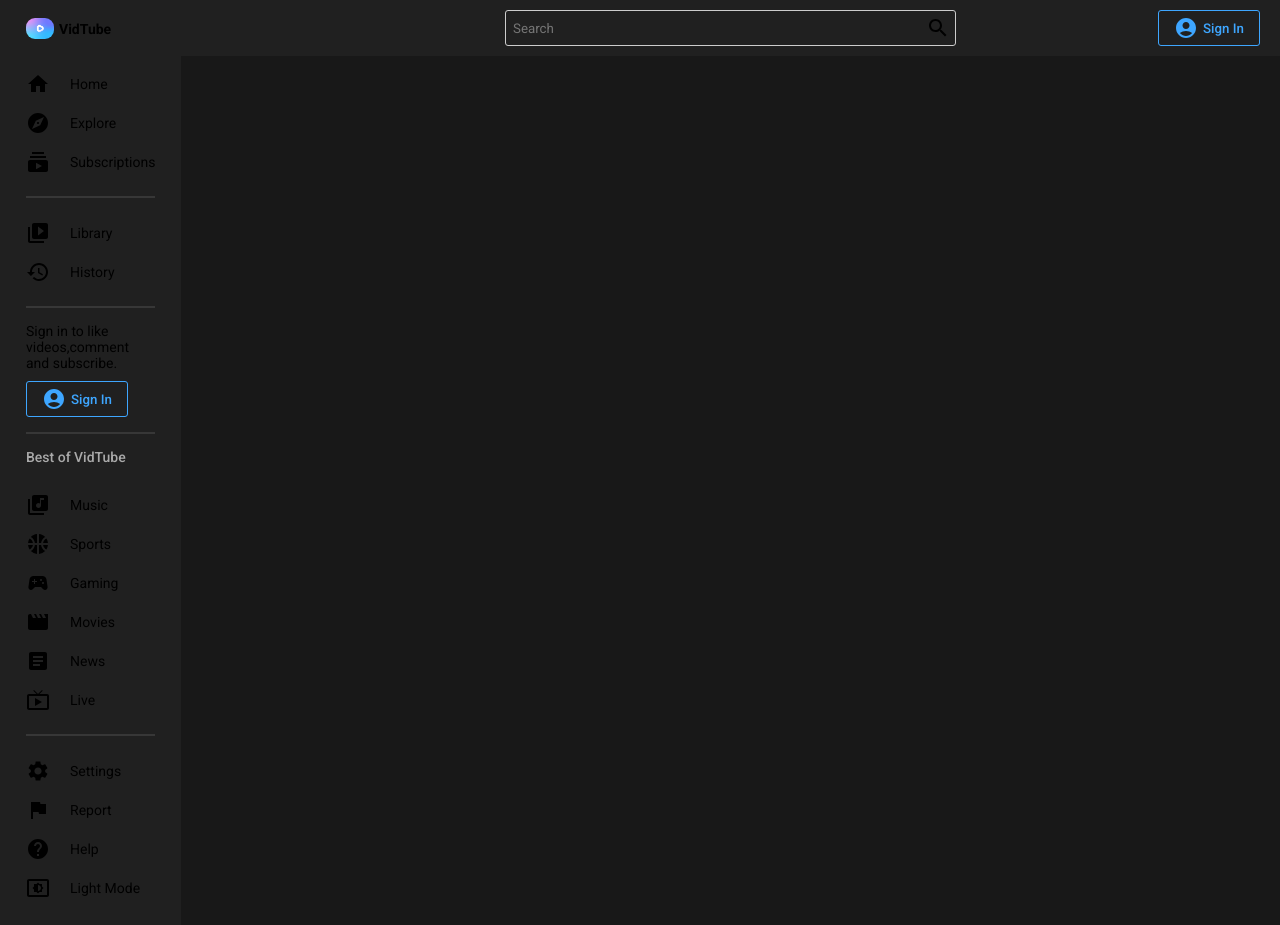
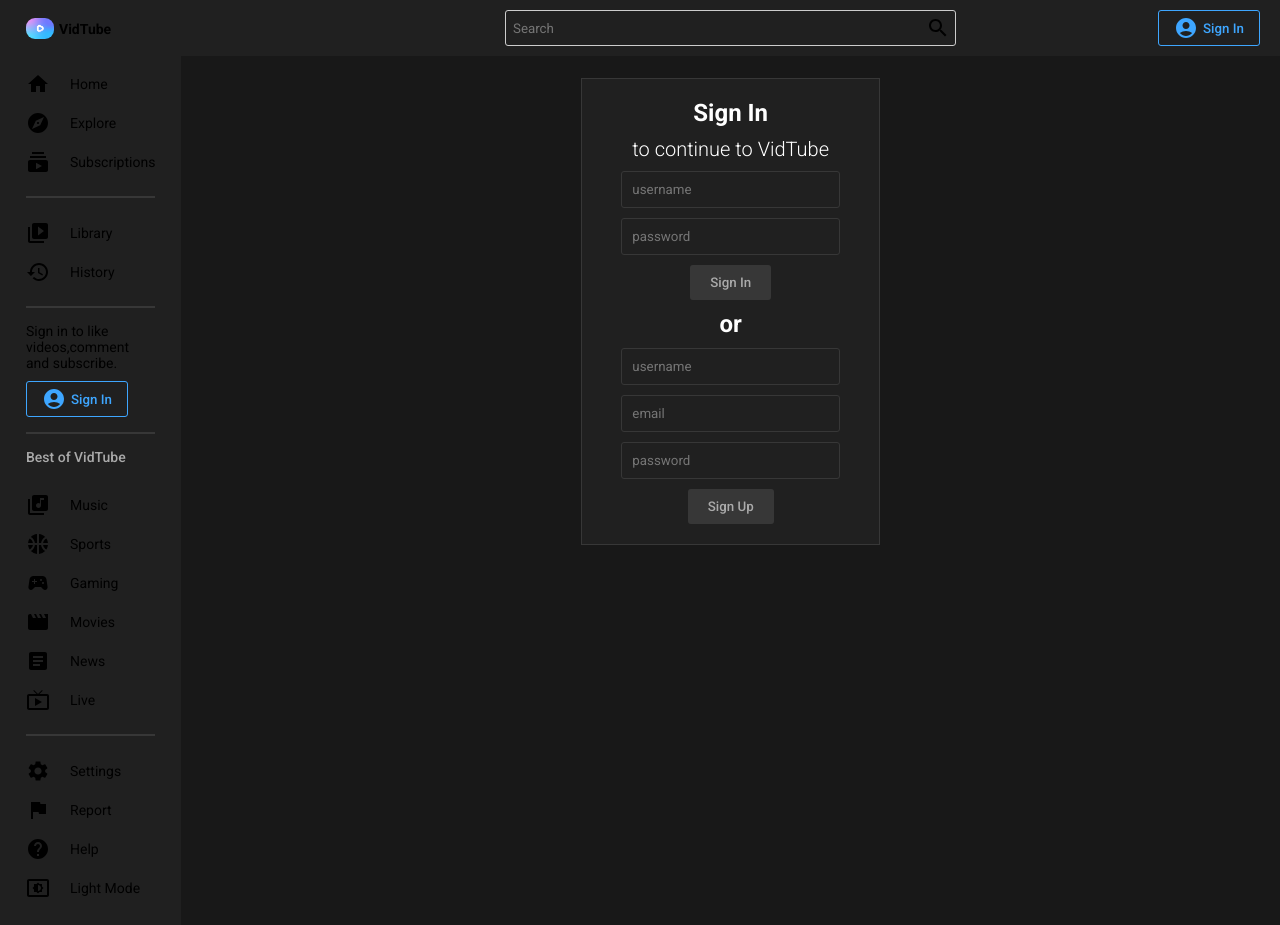
Before and after one commit to namitmalasi/vidtube, a React (Create React App) app: page /signin in a window 1280 px wide. Built offline with nearby package versions, Linux system fonts and the light colour scheme.

Commit message:
created the sign in page

```diff
--- a/src/App.js
+++ b/src/App.js
@@ -6,6 +6,7 @@
 import { BrowserRouter, Routes, Route } from "react-router-dom";
 import Home from "./pages/Home";
 import Video from "./pages/Video";
+import SignIn from "./pages/SignIn";
 
 const Container = styled.div`
   display: flex;
@@ -32,6 +33,8 @@
               <Routes>
                 <Route path="/">
                   <Route index element={<Home />} />
+                  <Route path="signin" element={<SignIn />} />
+
                   <Route path="video">
                     <Route path=":id" element={<Video />} />
                   </Route>
--- a/src/components/Menu.js
+++ b/src/components/Menu.js
@@ -121,10 +121,12 @@
 
         <Login>
           Sign in to like videos,comment and subscribe.
-          <Button>
-            <AccountCircleIcon />
-            Sign In
-          </Button>
+          <Link to="signin" style={{ textDecoration: "none" }}>
+            <Button>
+              <AccountCircleIcon />
+              Sign In
+            </Button>
+          </Link>
         </Login>
         <Hr />
         <Title>Best of VidTube</Title>
--- a/src/components/Navbar.js
+++ b/src/components/Navbar.js
@@ -2,6 +2,7 @@
 import styled from "styled-components";
 import AccountCircleIcon from "@mui/icons-material/AccountCircle";
 import { SearchOutlined } from "@mui/icons-material";
+import { Link } from "react-router-dom";
 
 const Container = styled.div`
   position: sticky;
@@ -55,10 +56,12 @@
           <Input placeholder="Search" />
           <SearchOutlined />
         </Search>
-        <Button>
-          <AccountCircleIcon />
-          Sign In
-        </Button>
+        <Link to="signin" style={{ textDecoration: "none" }}>
+          <Button>
+            <AccountCircleIcon />
+            Sign In
+          </Button>
+        </Link>
       </Wrapper>
     </Container>
   );
--- /dev/null
+++ b/src/pages/SignIn.js
@@ -0,0 +1,67 @@
+import React from "react";
+import styled from "styled-components";
+
+const Container = styled.div`
+  height: calc(100vh-56px);
+  display: flex;
+  align-items: center;
+  justify-content: center;
+  color: ${({ theme }) => theme.text};
+`;
+
+const Wrapper = styled.div`
+  height: calc(100vh-56px);
+  display: flex;
+  align-items: center;
+  flex-direction: column;
+  background-color: ${({ theme }) => theme.bgLighter};
+  border: 1px solid ${({ theme }) => theme.soft};
+  padding: 20px 50px;
+  gap: 10px;
+`;
+
+const Title = styled.h1`
+  font-size: 24px;
+`;
+const SubTitle = styled.h2`
+  font-size: 20px;
+  font-weight: 300;
+`;
+const Input = styled.input`
+  border: 1px solid ${({ theme }) => theme.soft};
+  border-radius: 3px;
+  padding: 10px;
+  background-color: transparent;
+  width: 100%;
+`;
+const Button = styled.button`
+  border-radius: 3px;
+  border: none;
+  padding: 10px 20px;
+  font-weight: 500;
+  cursor: pointer;
+  background-color: ${({ theme }) => theme.soft};
+  color: ${({ theme }) => theme.textSoft};
+`;
+
+const SignIn = () => {
+  return (
+    <Container>
+      <Wrapper>
+        <Title>Sign In</Title>
+        <SubTitle>to continue to VidTube</SubTitle>
+        <Input placeholder="username" />
+        <Input type="password" placeholder="password" />
+        <Button>Sign In</Button>
+        <Title>or</Title>
+        <Input placeholder="username" />
+        <Input placeholder="email" />
+
+        <Input type="password" placeholder="password" />
+        <Button>Sign Up</Button>
+      </Wrapper>
+    </Container>
+  );
+};
+
+export default SignIn;
```
